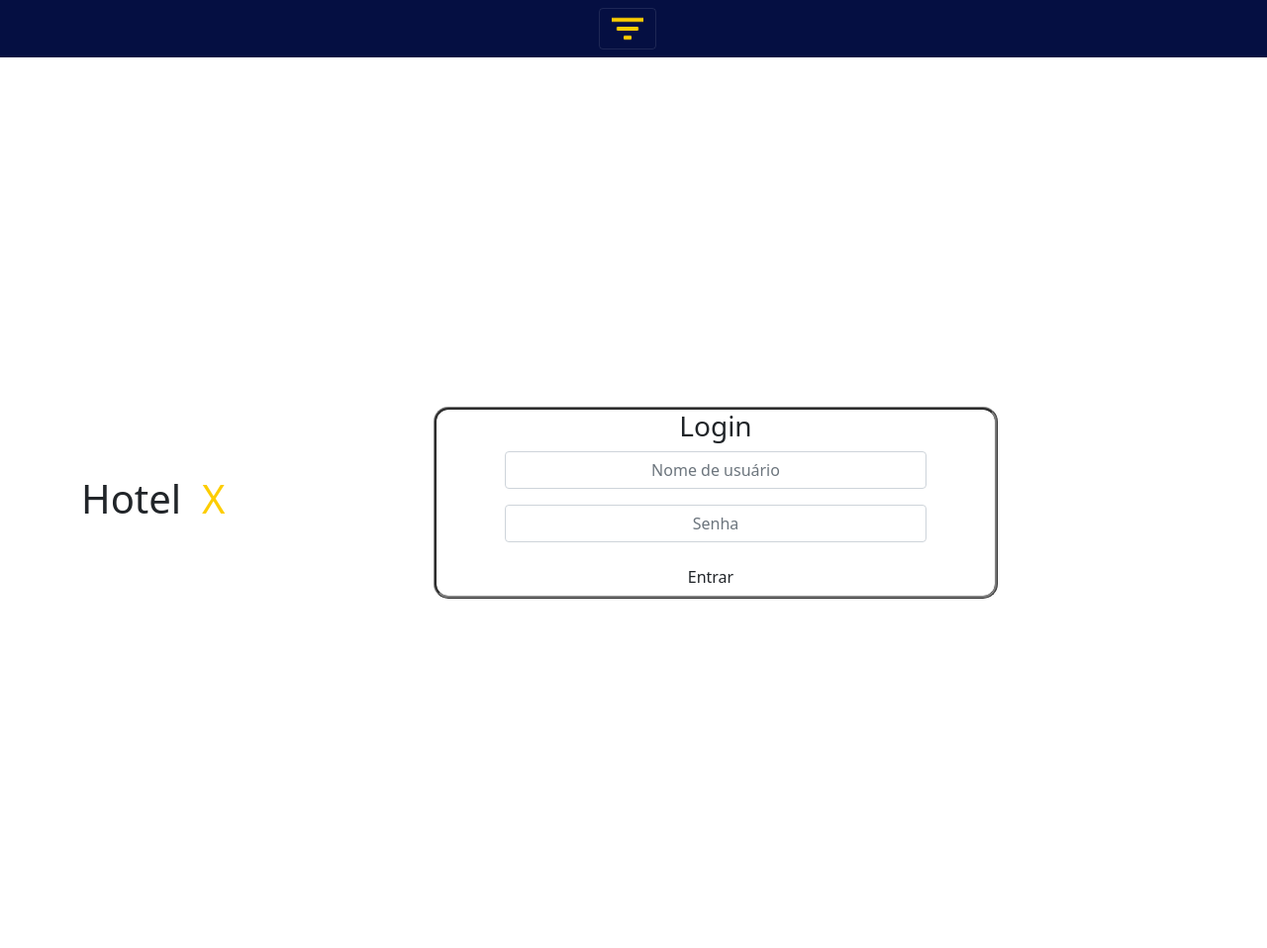
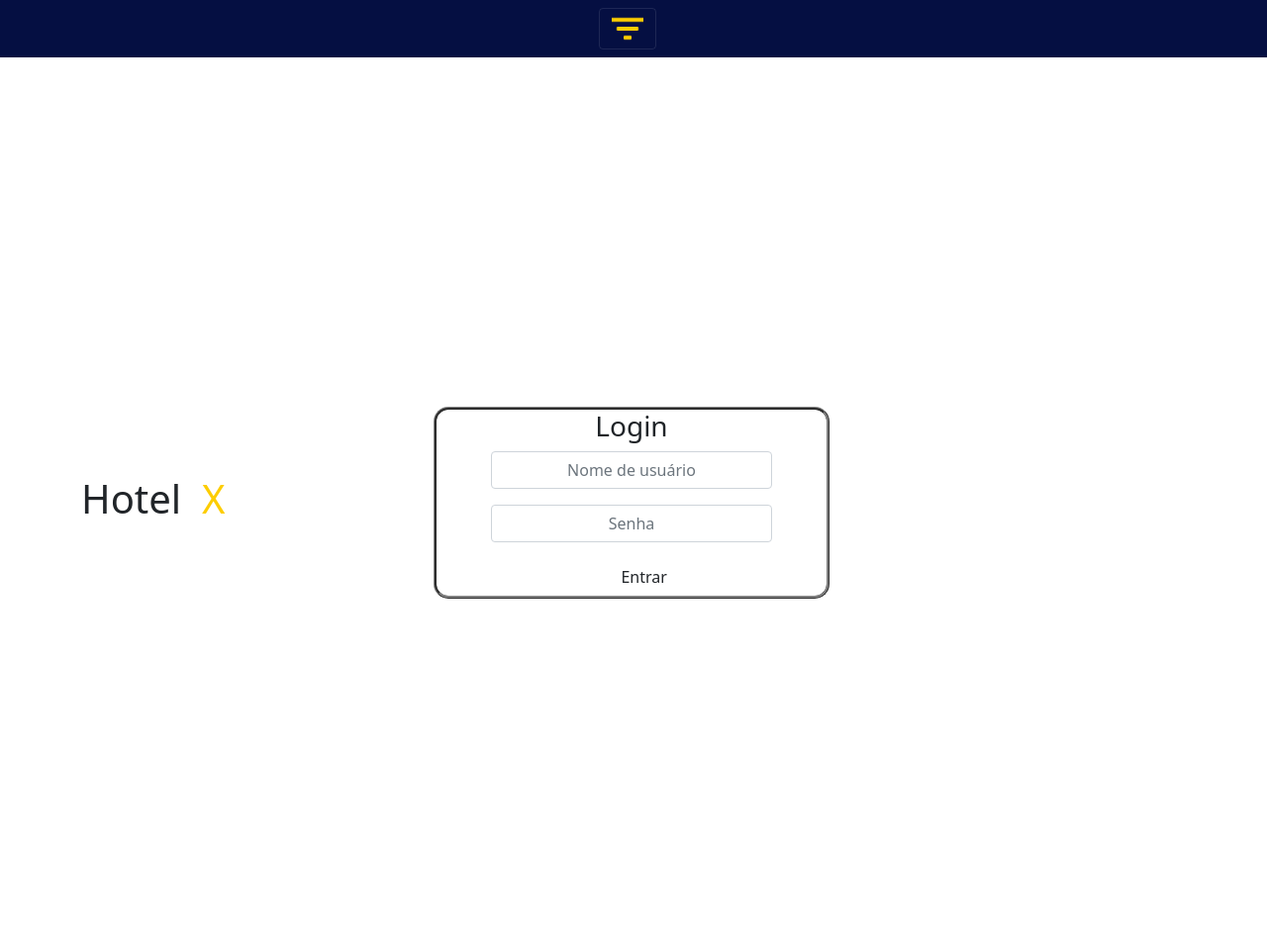
Before and after one commit to devnicius/Projetos, a Jekyll site: the page docs/gestao_hoteleira/index.html, which Jekyll copies as it is, in a window 1280 px wide. Shown: the whole page at 99% size. Built offline with Jekyll 4.4.1, drawn with Linux system fonts in a browser that asks for light colours; nearby versions of some CDN libraries.

Commit message:
Projetos

```diff
--- a/docs/gestao_hoteleira/css/style.css
+++ b/docs/gestao_hoteleira/css/style.css
@@ -33,6 +33,7 @@ h1 {
     border-style: ridge;
     border-color: grey;
     border-radius: 15px;
+    width: 25em;
 }
 
 .form-control {
```
